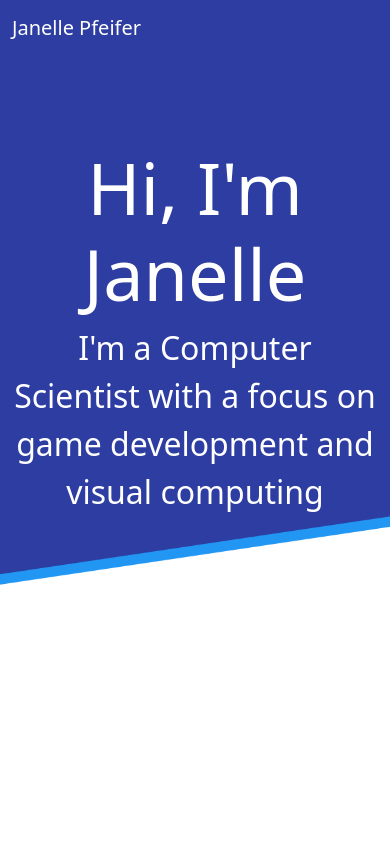
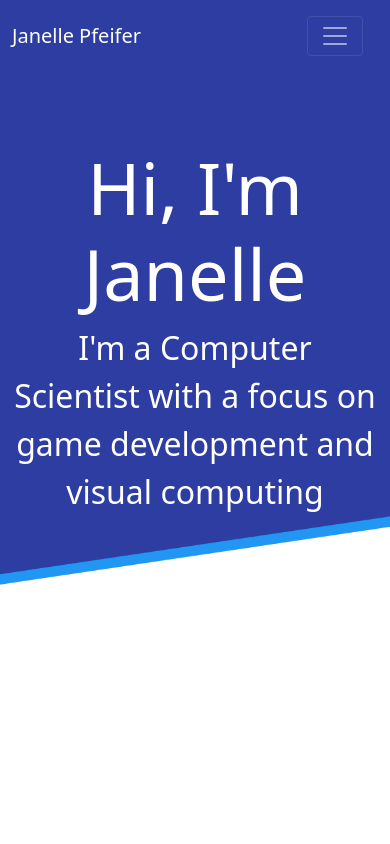
Before and after one commit to CodeIsJustLikeMagic/CodeIsJustLikeMagic.github.io, a plain HTML site: page index.html in a window 390 px wide. Shown: the top 844 px of the page. Drawn offline with nearby package versions, Linux system fonts and the light colour scheme.

Commit message:
fixed invisible navbar toggle icon

```diff
--- a/index.html
+++ b/index.html
@@ -14,7 +14,7 @@
 </head>
 
 <body>
-    <nav class="navbar navbar-expand-lg fixed-top navbarScroll">
+    <nav class="navbar navbar-expand-lg fixed-top navbarScroll navbar-dark">
         <div class="container">
             <a class="navbar-brand" href="#">Janelle Pfeifer</a>
             <button class="navbar-toggler" type="button" data-bs-toggle="collapse" data-bs-target="#navbarSupportedContent" aria-controls="navbarSupportedContent" aria-expanded="false" aria-label="Toggle navigation">
--- a/style.css
+++ b/style.css
@@ -23,6 +23,19 @@
 .navbarScroll.navbarDark{
     background-color:black;
 }
+
+.navbar-toggler{
+    position: relative;
+    float: right;
+    padding: 9px 10px;
+    margin-right: 15px;
+    margin-top: 8px;
+    margin-bottom: 8px;
+    background-color: transparent;
+    background-image: none;
+    border: 1px solid transparent;
+}
+
 .hero_title{
     font-size:4.5rem;
 }
```
